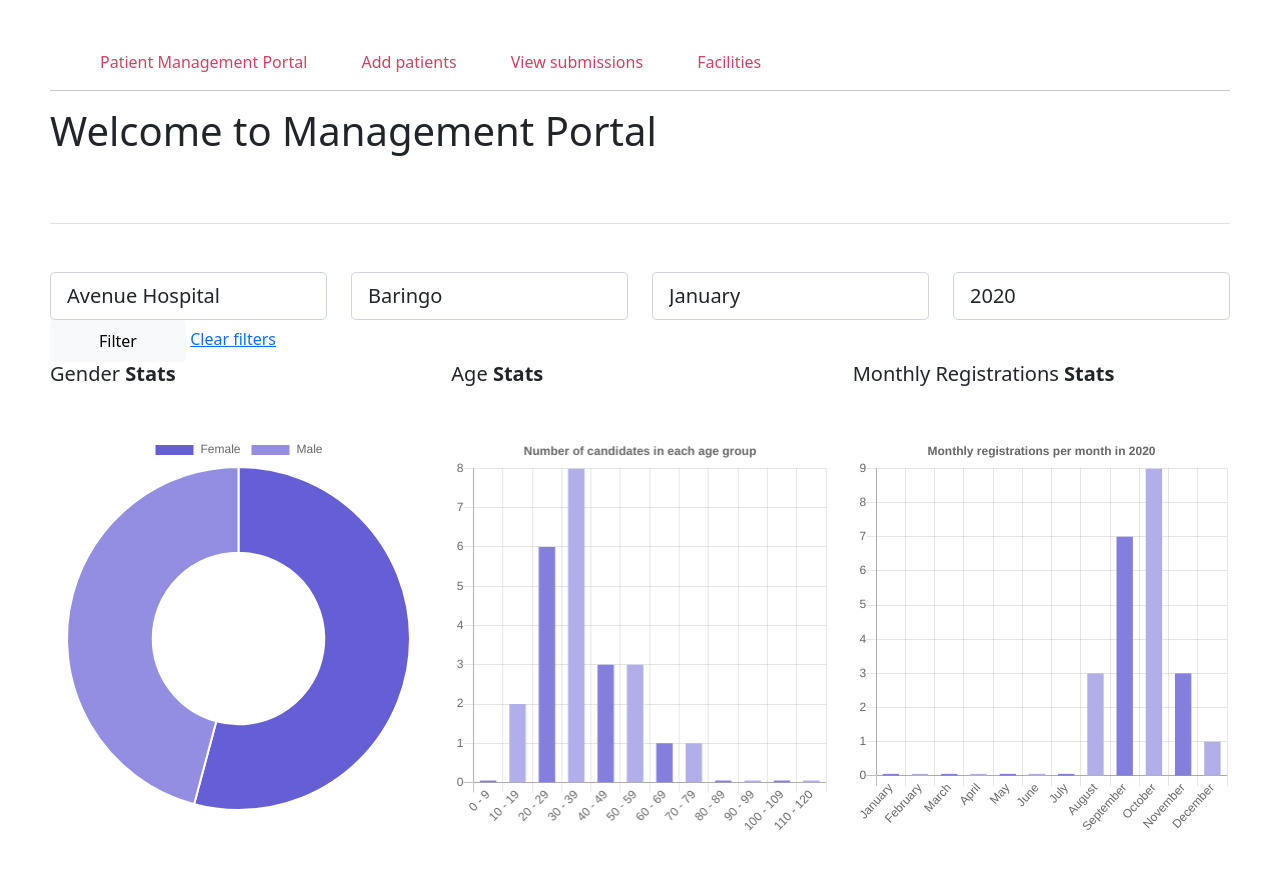
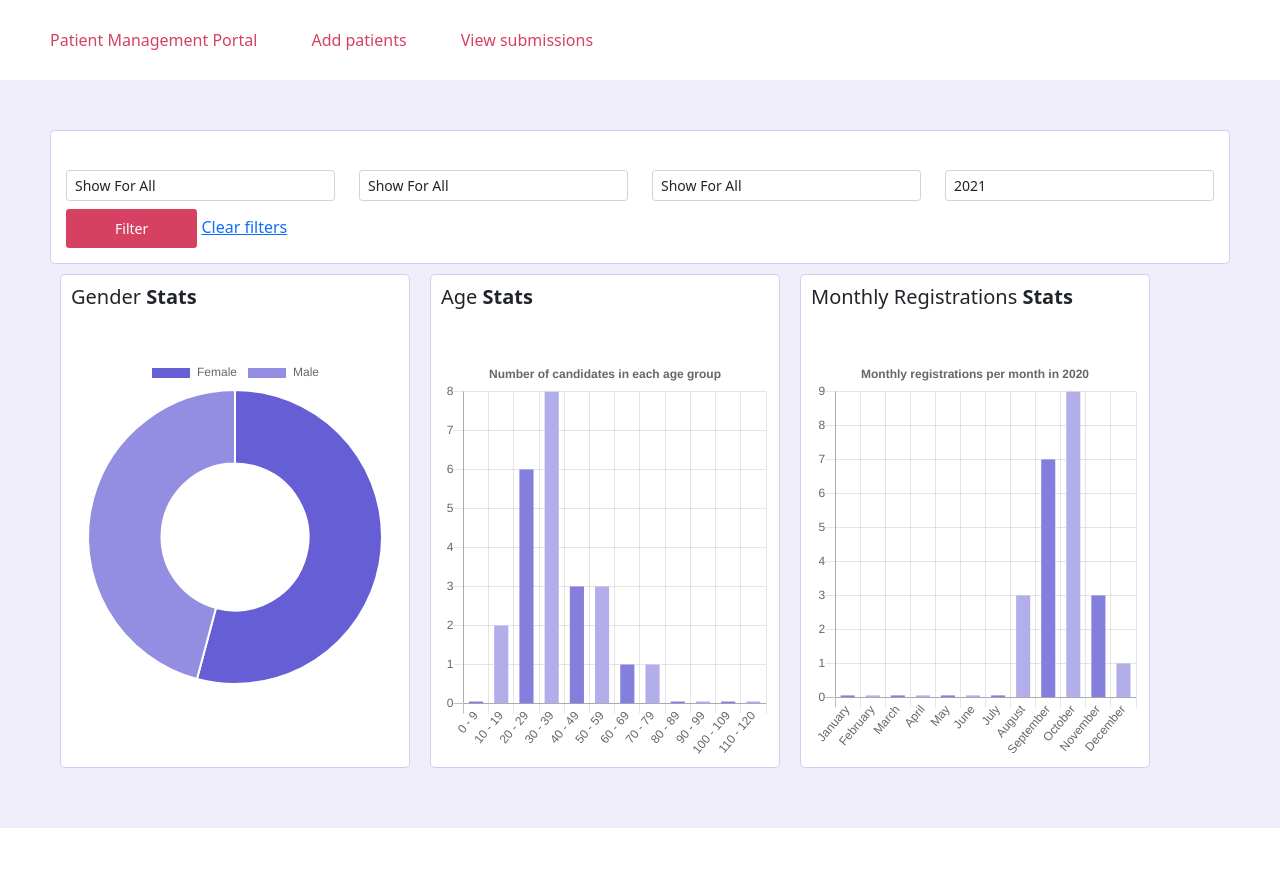
Before and after one commit to MaryKilewe/dwh_platform_practical, a Flask app: page / in a window 1280 px wide. After the commit the page ends 828 px from the top, so only its background shows below. Run offline with Flask 2, Linux system fonts and the light colour scheme; data comes from the database, SQL or seed files in the repository; some libraries are stand-ins or nearby versions.

Commit message:
updated filter and design of pages

```diff
--- a/Management_Portal/forms/forms.py
+++ b/Management_Portal/forms/forms.py
@@ -24,6 +24,6 @@ class FilterForm(FlaskForm):
     facility = SelectField('Health Facilities')
     county = SelectField('County', choices=[])
     month = SelectField('Month')
-    year = SelectField('Year')
+    year = SelectField('Year', default=2021)
 
     submit = SubmitField('Filter')
--- a/Management_Portal/routes.py
+++ b/Management_Portal/routes.py
@@ -30,10 +30,10 @@ def index():
     facilities = conn.execute('SELECT facility FROM patient_registration GROUP BY facility ORDER BY facility ASC').fetchall()
     conn.close()
 
-    form.county.choices = [(query[1], query[1]) for query in counties]
-    form.facility.choices = [(query[0], query[0]) for query in facilities]
+    form.county.choices = [("", "Show For All")] + [(query[1], query[1]) for query in counties]
+    form.facility.choices = [("", "Show For All")] + [(query[0], query[0]) for query in facilities]
     months = ['January', 'February', 'March', 'April', 'May', 'June', 'July', 'August', 'September', 'October', 'November', 'December']
-    form.month.choices = [(month, month) for month in months]
+    form.month.choices = [("", "Show For All")] + [(month, month) for month in months]
     form.year.choices = [(year, year) for year in range(2020, 2100)]
 
     return render_template('index.html', form=form)
--- a/Management_Portal/static/css/style.css
+++ b/Management_Portal/static/css/style.css
@@ -1,5 +1,10 @@
-body{
-    padding:50px
+.content{
+    padding:50px;
+    background-color:#efeefa
+}
+
+p,label, option{
+    font-size: 1em !important;
 }
 
 .post {
@@ -8,9 +13,41 @@ body{
     background-color: #f3f3f3
 }
 
+header {
+    background-color:white;
+    height: 80px;
+   }
+
 nav a {
     color: #d64161;
     font-size: 1em;
     margin-left: 50px;
     text-decoration: none;
 }
+
+.chart_div{
+    background-color:white;
+    margin: 10px;
+    width:350px;
+    padding:10px;
+    border: 1px solid #d1cef2;
+    border-radius:5px
+}
+
+form{
+    background-color:white;
+    border: 1px solid #d1cef2;
+    border-radius:5px;
+    padding:15px
+}
+
+table{
+    background-color:white;
+    border: 1px solid #d1cef2;
+    border-radius:5px;
+}
+
+.submit{
+    background-color:#d64161;
+    color:white
+}
--- a/Management_Portal/static/js/charts/filter_charts/filter_charts.js
+++ b/Management_Portal/static/js/charts/filter_charts/filter_charts.js
@@ -1,3 +1,23 @@
+function clear_filters(){
+    event.preventDefault();
+    let filters = {
+            month: "",
+            year: "",
+            facility: "",
+            county: ""
+        };
+
+        // call function to post data to get filtered gender stats
+        postData_to_gender_filter(filters)
+
+        // call function to post data to get filtered age stats
+        postData_to_age_filter(filters)
+
+        // call function to post data to get filtered monthly registrations
+        postData_to_registrations_filter(filters)
+}
+
+
 $('#submit-filters').submit(function () {
         event.preventDefault();
 
--- a/Management_Portal/templates/add_patients.html
+++ b/Management_Portal/templates/add_patients.html
@@ -106,8 +106,8 @@
                 </div>
             </div>
         </fieldset>
-        <div class="form-group">
-            {{ form.submit(class="btn btn-light py-2 px-5") }}
+        <div class="form-group pt-2">
+            {{ form.submit(class="btn btn-sm py-2 px-5 submit") }}
         </div>
 
     </form>
--- a/Management_Portal/templates/base.html
+++ b/Management_Portal/templates/base.html
@@ -22,13 +22,15 @@
 
 </head>
 <body>
-    <nav>
-        <a href="{{ url_for('routes_blueprint.index') }}">Patient Management Portal</a>
-        <a href="{{ url_for('routes_blueprint.add_patients') }}" >Add patients</a>
-        <a href="{{ url_for('routes_blueprint.submissions') }}" >View submissions</a>
-        <a href="{{ url_for('routes_blueprint.submissions') }}" >Facilities</a>
-    </nav>
-    <hr>
+    <header class="d-flex align-items-center">
+        <nav>
+            <a href="{{ url_for('routes_blueprint.index') }}">Patient Management Portal</a>
+            <a href="{{ url_for('routes_blueprint.add_patients') }}" >Add patients</a>
+            <a href="{{ url_for('routes_blueprint.submissions') }}" >View submissions</a>
+        </nav>
+    </header>
+
+
     <div class="content">
         {% block content %} {% endblock %}
     </div>
--- a/Management_Portal/templates/index.html
+++ b/Management_Portal/templates/index.html
@@ -1,97 +1,94 @@
 {% extends 'base.html' %}
 
 {% block content %}
-    <h1> Welcome to Management Portal</h1>
-    <br>
 
     <form method="POST" action="" id="submit-filters">
         {{ form.hidden_tag() }}
         <fieldset class="form-group">
-            <legend class="border-bottom mb-4 text-white">Filter</legend>
             <div class="row">
 
                 <div class="form-group col-lg-3 col-md-6">
                     {{ form.facility.label(class="form-control-label text-white") }}
                     {% if form.facility.errors %}
-                        {{ form.facility(class="form-control form-control-lg is-invalid") }}
+                        {{ form.facility(class="form-control form-control-sm is-invalid") }}
                         <div class="invalid-feedback">
                             {% for error in form.facility.errors %}
                                 <span>{{ error }}</span>
                             {% endfor %}
                         </div>
                     {% else %}
-                        {{ form.facility(class="form-control form-control-lg") }}
+                        {{ form.facility(class="form-control form-control-sm") }}
                     {% endif %}
                 </div>
 
                 <div class="form-group col-lg-3 col-md-6">
                     {{ form.county.label(class="form-control-label text-white") }}
                     {% if form.county.errors %}
-                        {{ form.county(class="form-control form-control-lg is-invalid") }}
+                        {{ form.county(class="form-control form-control-sm is-invalid") }}
                         <div class="invalid-feedback">
                             {% for error in form.county.errors %}
                                 <span>{{ error }}</span>
                             {% endfor %}
                         </div>
                     {% else %}
-                        {{ form.county(class="form-control form-control-lg") }}
+                        {{ form.county(class="form-control form-control-sm") }}
                     {% endif %}
                 </div>
 
                 <div class="form-group col-lg-3 col-md-6">
                     {{ form.month.label(class="form-control-label text-white") }}
                     {% if form.month.errors %}
-                        {{ form.month(class="form-control form-control-lg is-invalid") }}
+                        {{ form.month(class="form-control form-control-sm is-invalid") }}
                         <div class="invalid-feedback">
                             {% for error in form.month.errors %}
                                 <span>{{ error }}</span>
                             {% endfor %}
                         </div>
                     {% else %}
-                        {{ form.month(class="form-control form-control-lg") }}
+                        {{ form.month(class="form-control form-control-sm") }}
                     {% endif %}
                 </div>
 
                 <div class="form-group col-lg-3 col-md-6">
                     {{ form.year.label(class="form-control-label text-white") }}
                     {% if form.year.errors %}
-                        {{ form.year(class="form-control form-control-lg is-invalid") }}
+                        {{ form.year(class="form-control form-control-sm is-invalid") }}
                         <div class="invalid-feedback">
                             {% for error in form.year.errors %}
                                 <span>{{ error }}</span>
                             {% endfor %}
                         </div>
                     {% else %}
-                        {{ form.year(class="form-control form-control-lg") }}
+                        {{ form.year(class="form-control form-control-sm") }}
                     {% endif %}
                 </div>
             </div>
         </fieldset>
-        <div class="form-group">
-            {{ form.submit(class="btn btn-light py-2 px-5") }}
-            <a href="/index">Clear filters</a>
+        <div class="form-group pt-2">
+            {{ form.submit(class="btn btn-sm py-2 px-5 submit") }}
+            <a href="" onclick="clear_filters()">Clear filters</a>
         </div>
 
     </form>
 
 
-    <div class="row">
-        <div class=" text-left col-lg-4 col-md-6" style="margin: 0 auto; " id="gender_stats">
+    <div class="row" style="margin: 0 auto; ">
+        <div class="chart_div"  id="gender_stats">
             <h5 class="heading mb-sm-5 mb-4" id="gender_title">Gender <strong>Stats </strong></h5>
              <canvas id="genderPieChartContainer" style="height: 300px; width: 300px;"></canvas>
               <script src="{{ url_for('routes_blueprint.static', filename='js/charts/gender_chart.js') }}"> </script>
         </div>
 
-        <div class="col-lg-4 col-md-6">
-            <div class=" text-left" style="margin: 0 auto; " id="age_stats">
+        <div class="chart_div">
+            <div class=" text-left"  id="age_stats">
                 <h5 class="heading mb-sm-5 mb-4" title="age_title">Age <strong>Stats </strong></h5>
                  <canvas id="ageChartContainer" style="height: 400px; width: 100%;"></canvas>
                   <script src="{{ url_for('routes_blueprint.static', filename='js/charts/age_chart.js') }}"> </script>
             </div>
 		</div>
 
-        <div class="col-lg-4 col-md-6">
-            <div class=" text-left" style="margin: 0 auto; " id="monthly_reg_stats">
+        <div class="chart_div">
+            <div class=" text-left" id="monthly_reg_stats">
                 <h5 class="heading mb-sm-5 mb-4" title="monthly_reg_title">Monthly Registrations <strong>Stats </strong></h5>
                  <canvas id="monthly_reg_ChartContainer" style="height: 400px; width: 100%;"></canvas>
                   <script src="{{ url_for('routes_blueprint.static', filename='js/charts/monthly_reg_chart.js') }}"> </script>
```
Also changed, not shown: Management_Portal/data_statistics/filter_charts.py (+54 -10 lines), README.txt (added).
